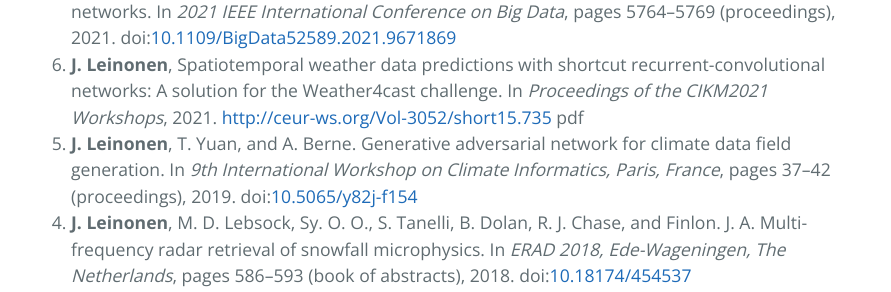
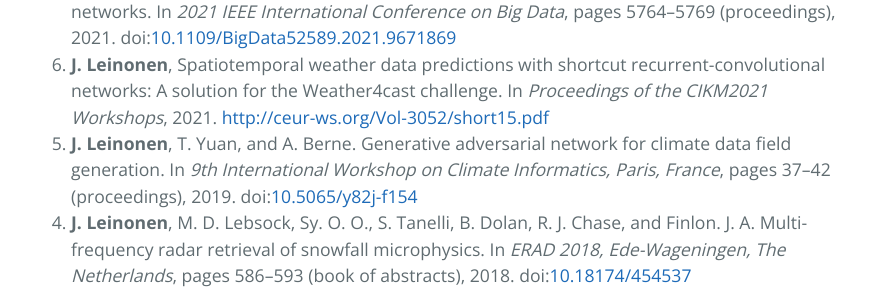
Before and after one commit to jleinonen/jleinonen.github.io, a Jekyll site: the page built from about.md, in a window 1280 px wide and 900 px high, scrolled down 5244 px. Shown: the part 155-447 px from the top of the window, without its empty margins (193-1084 px from the left). Built offline with Jekyll 4.4.1, drawn with Linux system fonts in a browser that asks for light colours; part of the change alters nothing that is shown.

Commit message:
Fix link

```diff
--- a/about.md
+++ b/about.md
@@ -137,8 +137,7 @@ profile from in situ pressure data: Application to Titan. *Planetary and Space S
 ### Conference papers
 
 0. **J. Leinonen**, Improvements to short-term weather prediction with recurrent-convolutional networks. In *2021 IEEE International Conference on Big Data*, pages 5764–5769 (proceedings), 2021. doi:[10.1109/BigData52589.2021.9671869](https://doi.org/10.1109/BigData52589.2021.9671869)
-0. **J. Leinonen**, Spatiotemporal weather data predictions with shortcut recurrent-convolutional networks: A solution for the Weather4cast challenge. In *Proceedings of the CIKM2021 Workshops*, 2021. [http://ceur-ws.org/Vol-3052/short15.735](http://ceur-ws.org/Vol-3052/short15.735)
-pdf
+0. **J. Leinonen**, Spatiotemporal weather data predictions with shortcut recurrent-convolutional networks: A solution for the Weather4cast challenge. In *Proceedings of the CIKM2021 Workshops*, 2021. [http://ceur-ws.org/Vol-3052/short15.pdf](http://ceur-ws.org/Vol-3052/short15.pdf)
 0. **J. Leinonen**, T. Yuan, and A. Berne. Generative adversarial network for climate data field generation. In *9th International Workshop on Climate Informatics, Paris, France*, pages 37–42 (proceedings), 2019. doi:[10.5065/y82j-f154](https://doi.org/10.5065/y82j-f154)
 0. **J. Leinonen**, M. D. Lebsock, Sy. O. O., S. Tanelli, B. Dolan, R. J. Chase, and Finlon. J. A.
 Multi-frequency radar retrieval of snowfall microphysics. In *ERAD 2018, Ede-Wageningen,
```
